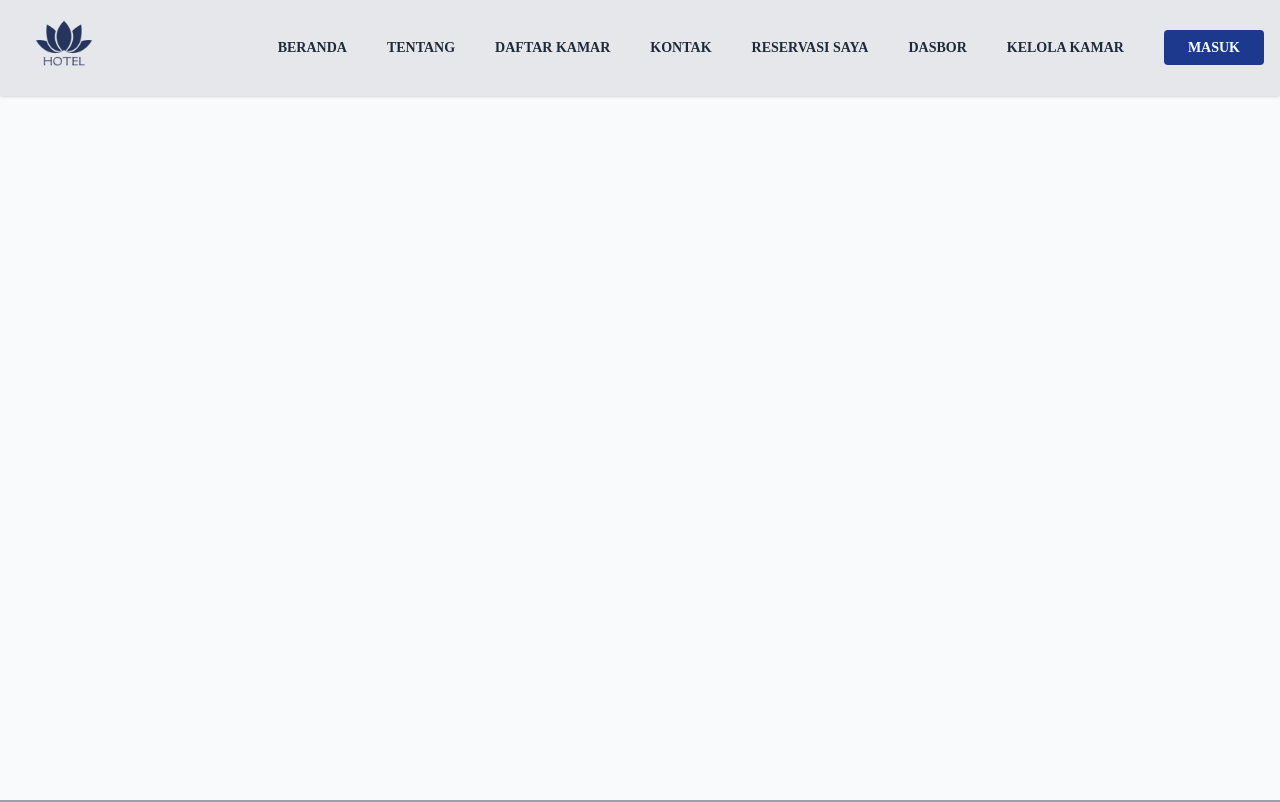
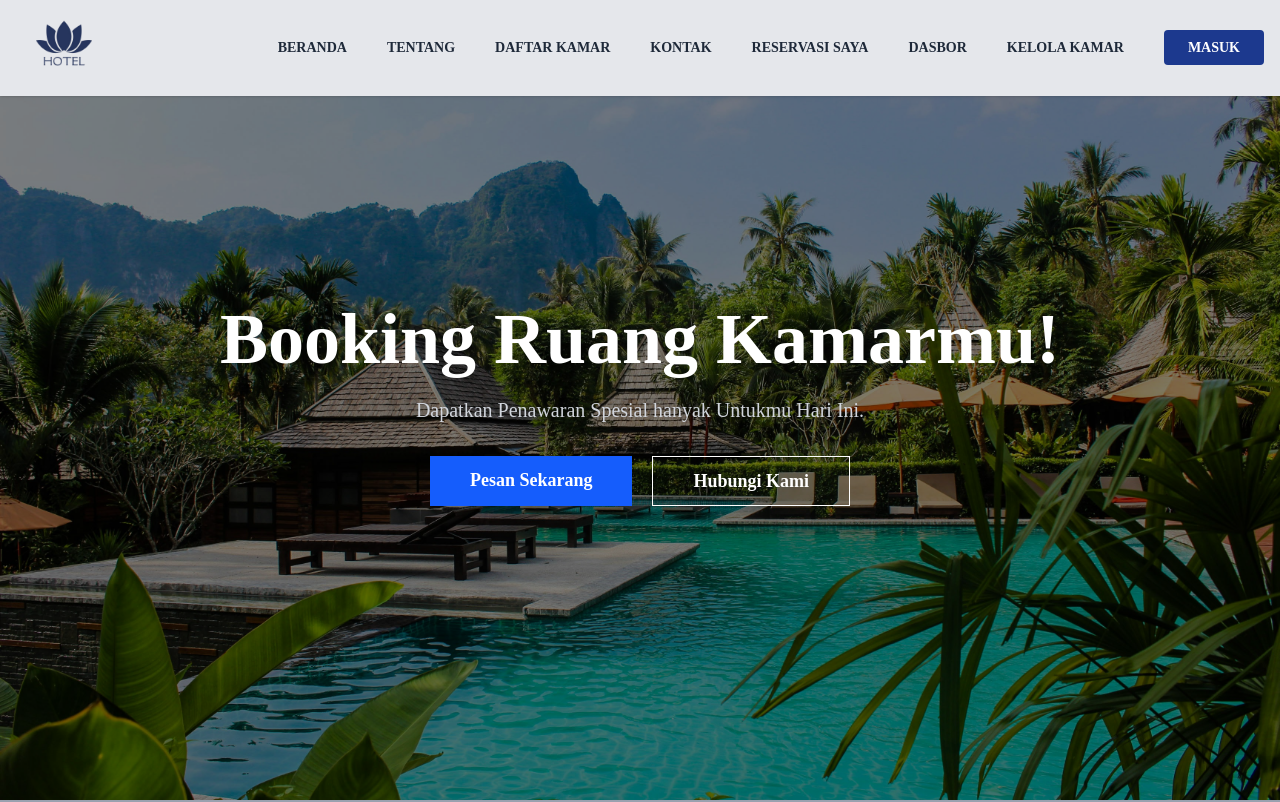
Before and after one commit to mhmddefrizal/BookHotelly-NextJS, a Next.js app in the folder web/: page / in a window 1280 px wide. Shown: the top 802 px of the page. Built offline with nearby package versions, Linux system fonts and the light colour scheme.

Commit message:
menambahkan Hero component ke halaman Home

```diff
--- a/web/app/page.tsx
+++ b/web/app/page.tsx
@@ -2,8 +2,8 @@ import Hero from "@/components/hero";
 
 export default function Home() {
   return (
-    <div className="">
-      <h1>Home Page</h1>
+    <div>
+      <Hero />
     </div>
   );
 }
```
